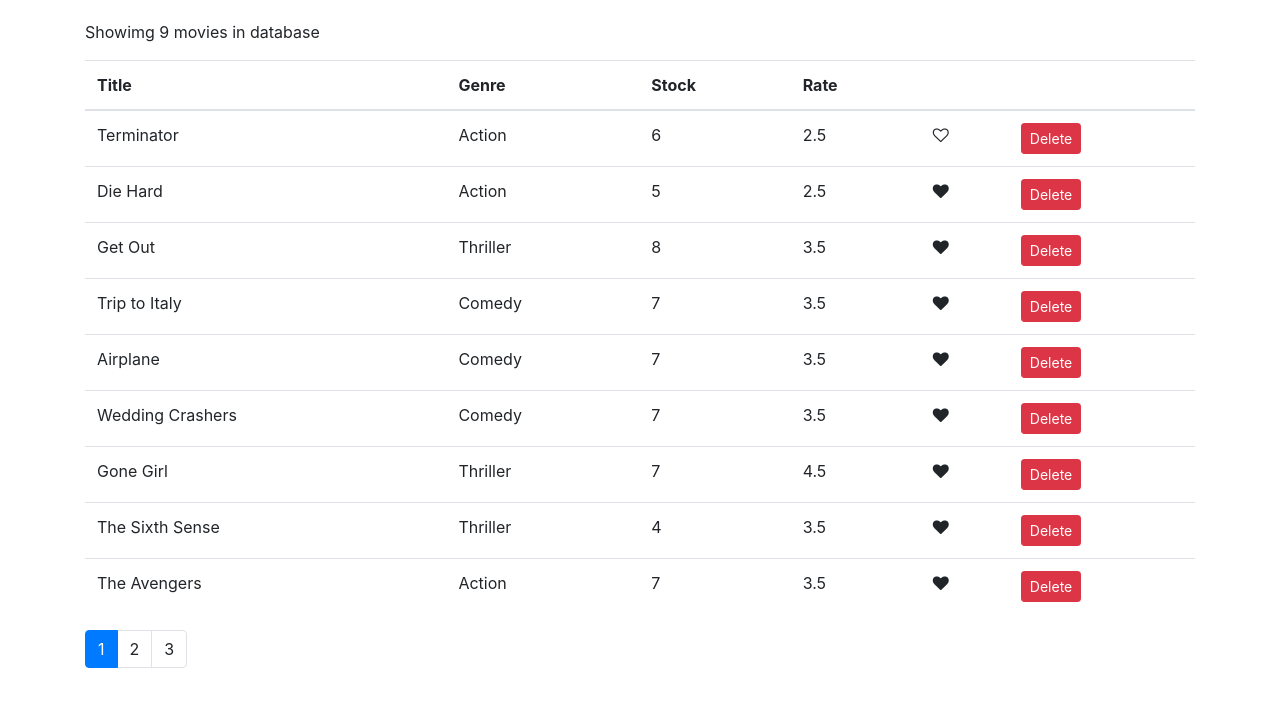
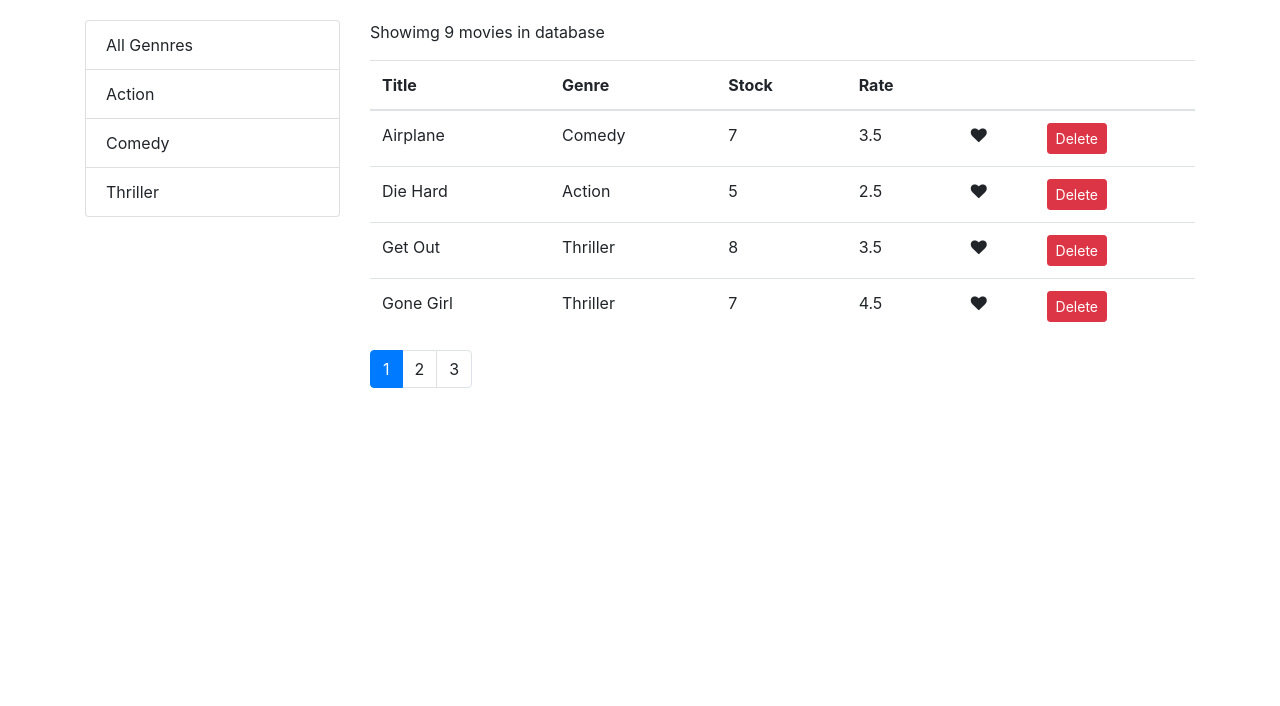
Before and after one commit to Marrri4ka/Movies, a React (Create React App) app: page / in a window 1280 px wide. Shown: the top 706 px of the page. Built offline with nearby package versions, Linux system fonts and the light colour scheme.

Commit message:
filtering, sorting

```diff
--- a/package.json
+++ b/package.json
@@ -6,6 +6,7 @@
     "bootstrap": "^4.1.1",
     "font-awesome": "^4.7.0",
     "lodash": "^4.17.10",
+    "prop-types": "^15.6.2",
     "react": "^16.8.6",
     "react-dom": "^16.8.6",
     "react-scripts": "3.0.1"
--- /dev/null
+++ b/src/components/common/listGroup.jsx
@@ -0,0 +1,27 @@
+import React from 'react';
+
+const ListGroup = (props) => {
+    const {items,textProperty, valueProperty, selectedItem, onItemSelect} = props;
+    return <ul className="list-group">
+        {items.map(item=>(
+        <li
+        onClick={()=>onItemSelect(item)}
+        key={item[valueProperty]}
+        className={
+            item===selectedItem ? "list-group-item active" : "list-group-item"
+            }
+            >
+        {item[textProperty]}
+        </li>
+        ))}
+
+    </ul>;
+}
+
+ListGroup.defaultProps = {
+        textProperty: 'name',
+        valueProperty: '_id'
+
+};
+
+export default ListGroup;
--- a/src/components/movies.jsx
+++ b/src/components/movies.jsx
@@ -1,13 +1,24 @@
 import React, {Component} from 'react';
 import Pagination from './common/pagination';
 import { getMovies} from '../services/fakeMovieService';
-import Like from './common/like';
+import {getGenres} from '../services/fakeGenreService';
+import {paginate} from '../utils/paginate';
+import ListGroup from './common/listGroup';
+import MoviesTable from './moviesTable';
+import _ from 'lodash';
 class Movies extends Component {
     state = {
-        movies: getMovies(),
+        movies: [],
         pageSize: 4,
-        currentPage: 1
+        currentPage: 1,
+        genres: [],
+        sortColumn: {path:'title', order: 'asc'}
       };
+
+      componentDidMount() {
+          const genres=[{_id:'',name:"All Gennres"},...getGenres()]
+        this.setState({movies: getMovies(), genres});
+      }
 
       handleDelete= movie => {
           const movies = this.state.movies.filter(m=> m._id !== movie._id);
@@ -27,43 +38,52 @@ class Movies extends Component {
       handlePageChange=page=> {
           this.setState({currentPage: page});
 
-      }
-    render() {
+      };
+
+      handleGenreSelect = genre => {
+          this.setState({selectedGenre: genre, currentPage:1});
+      };
+      handleSort=path=>{
+          const sortColumn={...this.state.sortColumn};
+          if(sortColumn.path===path)
+            sortColumn.order = (sortColumn.order === 'asc') ? 'desc' : 'asc'
+            else {
+                sortColumn.path = path;
+                sortColumn.order = "asc";
+            }
+          this.setState({sortColumn});
+
+      };
+     render() {
         const { length: count }= this.state.movies;
-        const {pageSize, currentPage} = this.state;
+        const {pageSize, currentPage,movies: allMovies,selectedGenre,sortColumn} = this.state;
         if (count ===0) return <p>There are no movies in database!</p>
+        const filtered = selectedGenre && selectedGenre._id
+         ? allMovies.filter (m=> m.genre._id===selectedGenre._id)
+         : allMovies;
+
+        const sorted=  _.orderBy(filtered,[sortColumn.path],[sortColumn.order]);
+        const movies =paginate(sorted,currentPage,pageSize);
         return (
-            <React.Fragment>
-                <p>Showimg {count} movies in database</p>
-        <table className="table">
-            <thead>
-                <tr>
-                    <th>Title</th>
-                    <th>Genre</th>
-                    <th>Stock</th>
-                    <th>Rate</th>
-                    <th></th>
-                    <th></th>
-                </tr>
-            </thead>
-            <tbody>
-                {this.state.movies.map(movie=>(
-                <tr key={movie._id}>
-                    <td>{movie.title}</td>
-                    <td>{movie.genre.name}</td>
-                    <td>{movie.numberInStock}</td>
-                    <td>{movie.dailyRentalRate}</td>
-                    <td><Like liked={movie.liked} onClick={()=>this.handleLike(movie)}/></td>
-                    <td><button onClick= {()=>this.handleDelete(movie)} className="btn btn-danger btn-sm">Delete</button></td>
-                </tr>
-                ))}
-            </tbody>
-        </table>
-        <Pagination itemsCount = {count}
+            <div className='row'>
+                <div className="col-3">
+                    <ListGroup
+                    selectedItem={this.state.selectedGenre}
+                    items={this.state.genres}
+                     onItemSelect= {this.handleGenreSelect}/></div>
+                <div className="col"><p>Showimg {filtered.length} movies in database</p>
+       <MoviesTable
+        movies={movies}
+         onLike={this.handleLike}
+         onDelete={this.handleDelete}
+         onSort = {this.handleSort}/>
+        <Pagination
+        itemsCount = {filtered.length}
          pageSize = {pageSize}
          onPageChange = {this.handlePageChange}
-         currentPage = {currentPage}/>
-            </React.Fragment>
+         currentPage = {currentPage}/></div>
+
+            </div>
 
         );
     }
--- /dev/null
+++ b/src/components/moviesTable.jsx
@@ -0,0 +1,36 @@
+import React from 'react';
+
+import Like from './common/like';
+
+
+
+
+const MoviesTable =props => {
+    const {movies,onDelete,onLike, onSort} = props;
+    return ( <table className="table">
+    <thead>
+        <tr>
+            <th onClick ={()=> onSort('title')}>Title</th>
+            <th onClick={()=>onSort('genre.name')}>Genre</th>
+            <th onClick={()=> onSort('numberInStock')}>Stock</th>
+            <th onClick={()=>onSort('dailyRentalRent')}>Rate</th>
+            <th></th>
+            <th></th>
+        </tr>
+    </thead>
+    <tbody>
+        {movies.map(movie=>(
+        <tr key={movie._id}>
+            <td>{movie.title}</td>
+            <td>{movie.genre.name}</td>
+            <td>{movie.numberInStock}</td>
+            <td>{movie.dailyRentalRate}</td>
+            <td><Like liked={movie.liked} onClick={()=>this.onLike(movie)}/></td>
+            <td><button onClick= {()=>this.onDelete(movie)} className="btn btn-danger btn-sm">Delete</button></td>
+        </tr>
+        ))}
+    </tbody>
+</table>  );
+}
+
+export default MoviesTable;
--- /dev/null
+++ b/src/utils/paginate.js
@@ -0,0 +1,7 @@
+import _ from 'lodash';
+
+export function paginate (items,pageNumber, pageSize){
+    const startIndex = (pageNumber-1)*pageSize;
+   return _(items).slice(startIndex).take(pageSize).value();
+
+}
```
Also changed, not shown: src/components/common/pagination.jsx (+7 -0 lines), 1 other file (tests, documents, lock files or other folders).
